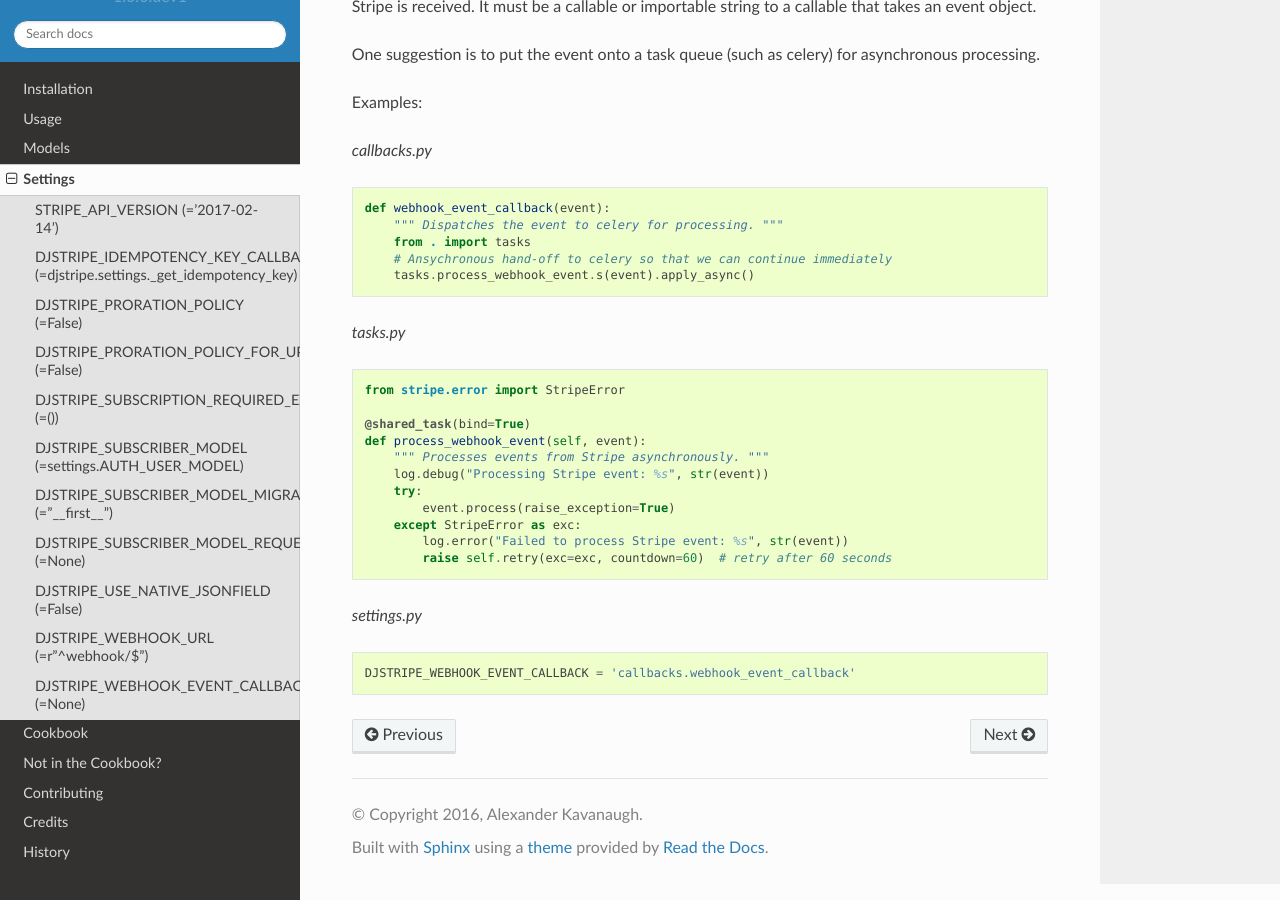
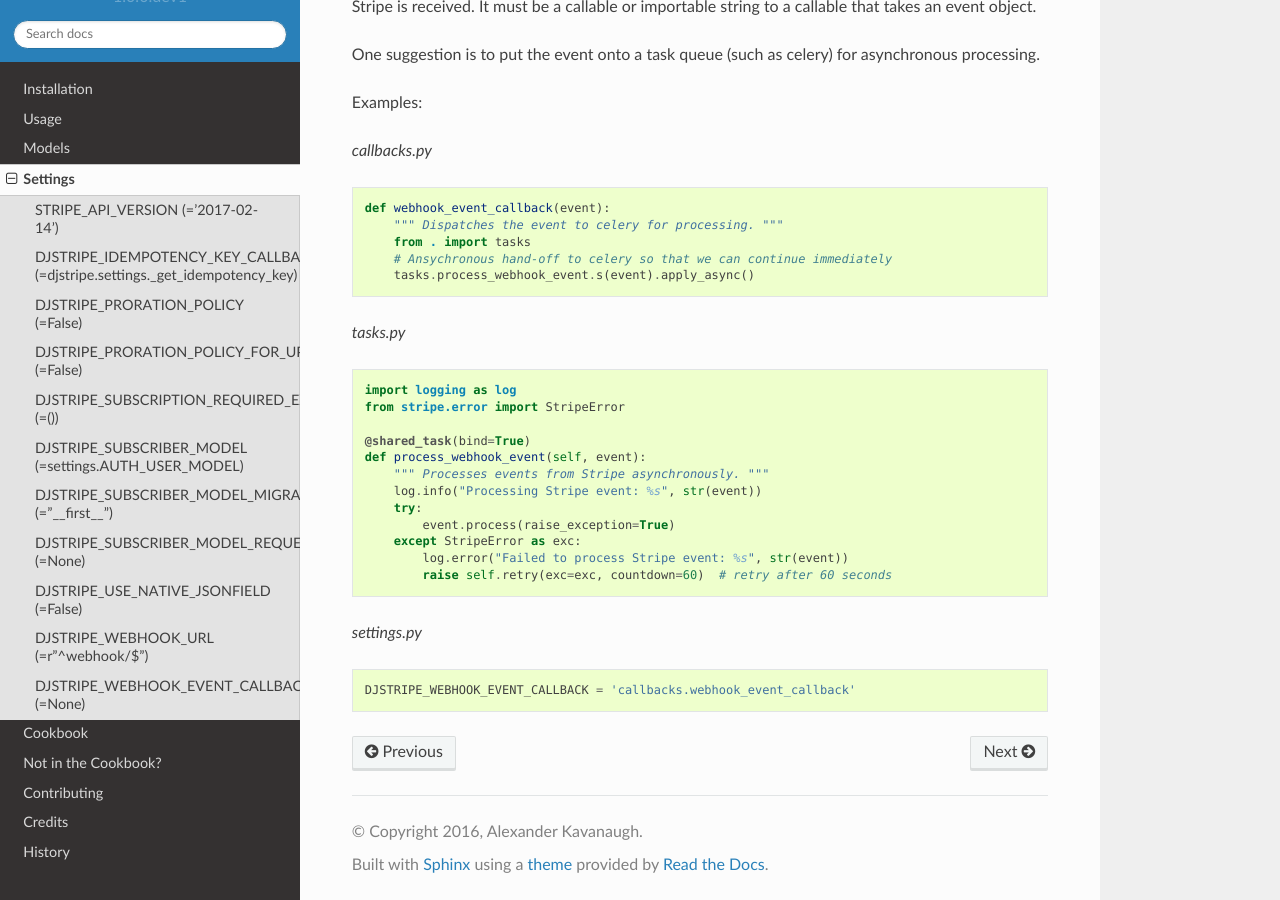
Before and after one commit to dj-stripe/dj-stripe, a Sphinx documentation site: the page built from docs/settings.rst, in a window 1280 px wide and 900 px high, scrolled down 4724 px. Built offline with Sphinx 7.4.7 and the Read the Docs theme 2.0.0, drawn with Linux system fonts in a browser that asks for light colours.

Commit message:
ADD python's logging Added `logging` instead of undeclared `log`.

```diff
--- a/docs/settings.rst
+++ b/docs/settings.rst
@@ -222,12 +222,13 @@ Examples:
 
 .. code-block:: python
 
+    import logging as log
     from stripe.error import StripeError
 
     @shared_task(bind=True)
     def process_webhook_event(self, event):
         """ Processes events from Stripe asynchronously. """
-        log.debug("Processing Stripe event: %s", str(event))
+        log.info("Processing Stripe event: %s", str(event))
         try:
             event.process(raise_exception=True)
         except StripeError as exc:
```
